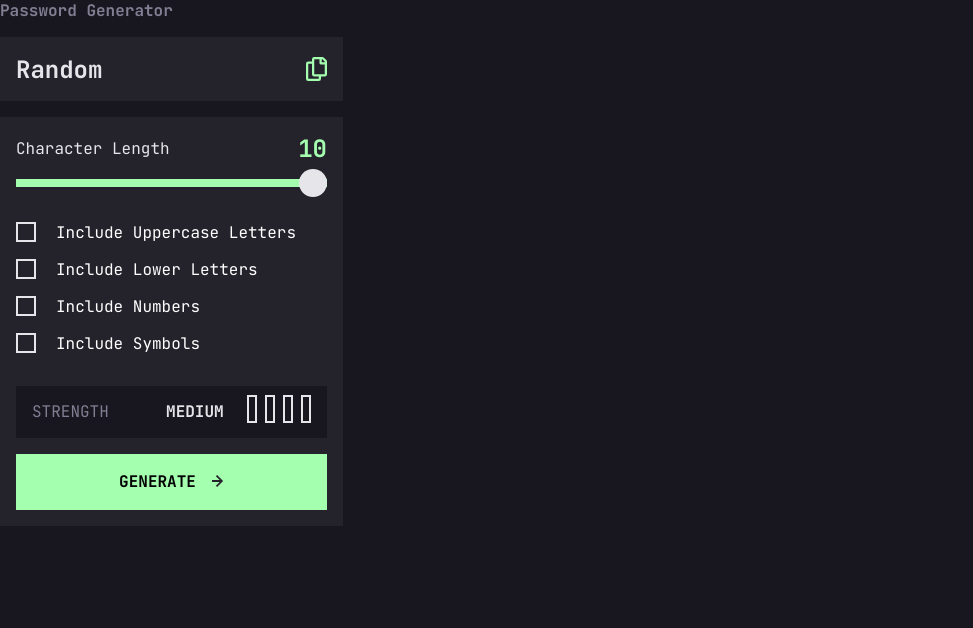
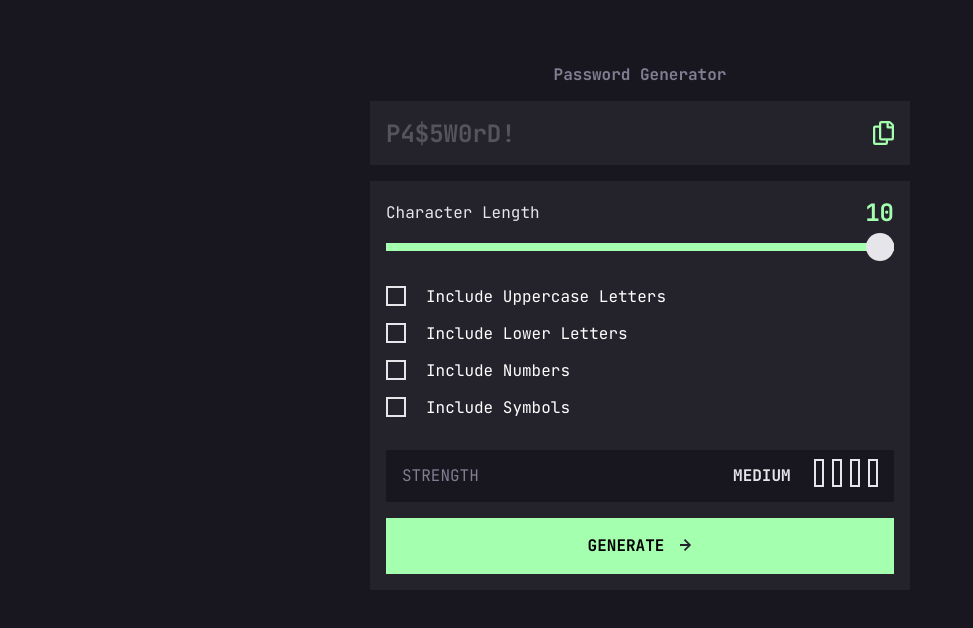
Before and after one commit to ashish-d2/random-password-generator, a React (Create React App) app: page / in a window 1280 px wide. Shown: the top 628 px of the page, without its empty margins (0-973 px from the left). Built offline with nearby package versions, Linux system fonts and the light colour scheme.

Commit message:
Added placeholder when no passwor is generated also when hovering over copy icon the cursour is changed to pointer

```diff
--- a/src/App.css
+++ b/src/App.css
@@ -1,4 +1,12 @@
+.App {
+  display: grid;
+  place-items: center;
+  margin: 4em 0;
+}
+
 main {
-  max-width: 343px;
+  width: 100%;
+  min-width: 343px;
+  max-width: 540px;
   color: white;
 }
--- a/src/components/display/Display.js
+++ b/src/components/display/Display.js
@@ -4,8 +4,8 @@ import styles from "./Display.module.scss";
 export default function Display() {
   return (
     <div className={styles.displayContainer}>
-      <p className="heading-medium">Random</p>
-      <img src={copyIcon} alt="copy-icon" />
+      <p className={`heading-medium ${styles.empty}`}></p>
+      <img src={copyIcon} alt="copy-icon" className={styles.copyIcon} />
     </div>
   );
 }
--- a/src/components/display/Display.module.scss
+++ b/src/components/display/Display.module.scss
@@ -10,3 +10,13 @@
   align-items: center;
   color: vars.$almost-white;
 }
+
+.empty::before {
+  content: "P4$5W0rD!";
+  color: vars.$almost-white;
+  opacity: 0.25;
+}
+
+.copyIcon {
+  cursor: pointer;
+}
--- a/src/components/heading/Heading.module.scss
+++ b/src/components/heading/Heading.module.scss
@@ -3,4 +3,6 @@
 .heading {
   color: vars.$grey;
   margin-bottom: 1em;
+  display: grid;
+  place-items: center;
 }
```
